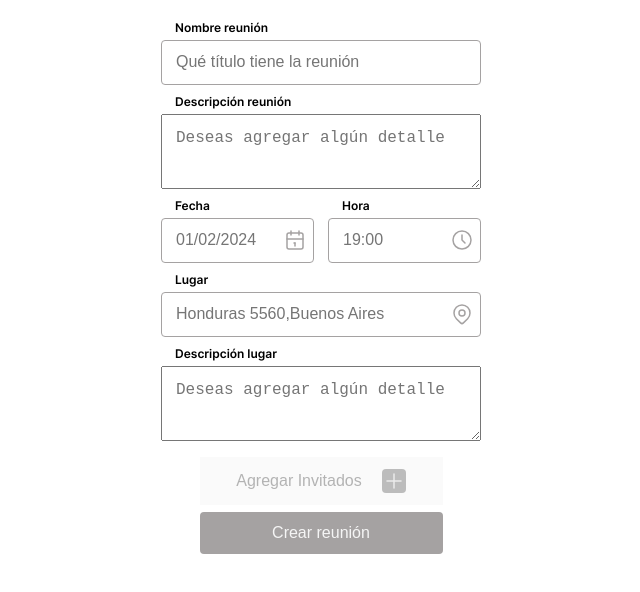
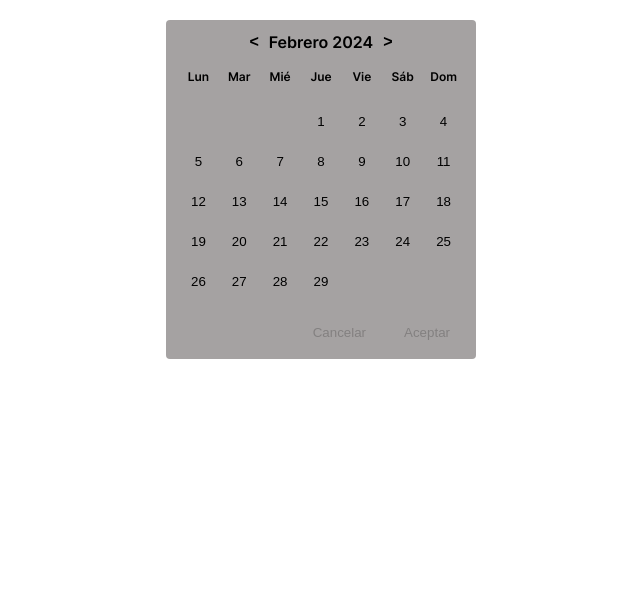
Before and after one commit to No-Country/Reunion-Facil-c16-05-m-node-react, a React (Vite) app in the folder app/: page / in a window 1280 px wide. Shown: the top 592 px of the page, without its empty margins (319-959 px from the left). Built offline with nearby package versions, Linux system fonts and the light colour scheme.

Commit message:
Add Weekday

```diff
--- a/app/src/App.jsx
+++ b/app/src/App.jsx
@@ -1,11 +1,15 @@
-import { EventCreationForm } from './pages/EventCreationForm'
 import './App.css'
+import { Calendar } from './components/Calendar/Calendar'
+import { CalendarProvider } from './context/CalendarContext'
 
 function App () {
   return (
     <>
       {/* <h1>Inicio de la App Reunion Facil</h1> */}
-      <EventCreationForm />
+      <CalendarProvider>
+        {/* //TODO: Input Calendar */}
+        <Calendar />
+      </CalendarProvider>
     </>
   )
 }
--- /dev/null
+++ b/app/src/components/WeekDay/WeekDay.jsx
@@ -0,0 +1,28 @@
+import style from './WeekDay.module.css'
+
+export function WeekDay ({ lang }) {
+  const intlWeekDay = new Intl.DateTimeFormat(lang, {
+    weekday: 'short'
+  })
+
+  const weekDayName = [...Array(7).keys()]
+
+  return (
+    <ol className={style['days-of-month']}>
+      {
+        weekDayName.map(dayIndex => {
+          const date = new Date(1997, 7, 11 + dayIndex)
+          const weekDay = intlWeekDay.format(date)
+          return (
+            <li key={dayIndex}>
+            {weekDay.split('')
+              .with(0, weekDay[0].toUpperCase())
+              .join('')}
+            </li>
+          )
+        }
+        )
+      }
+    </ol>
+  )
+}
--- /dev/null
+++ b/app/src/components/WeekDay/WeekDay.module.css
@@ -0,0 +1,7 @@
+.days-of-month {
+    list-style: none;
+    display: grid;
+    grid-template-columns: repeat(7, 1fr);
+    justify-items: center ;
+    font-size: var(--text-2xs);
+}
```
